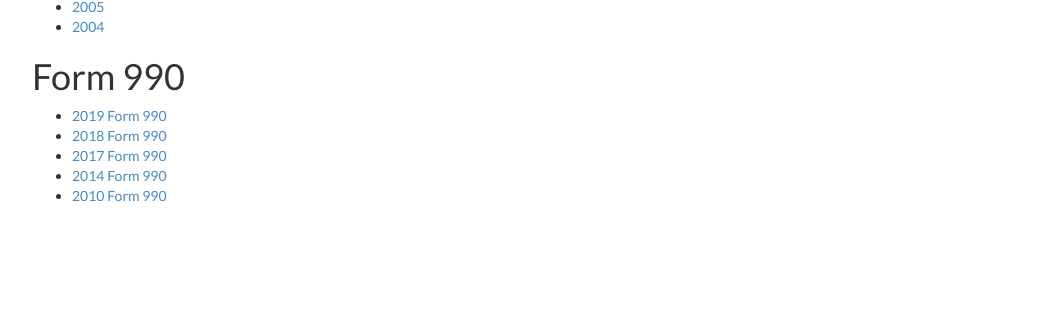
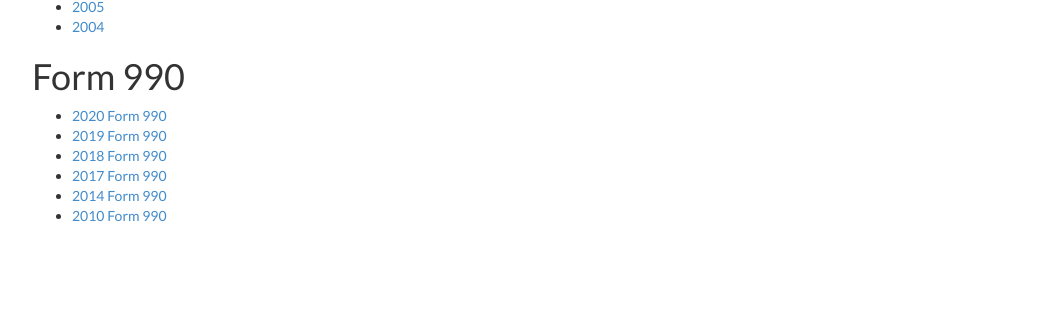
Before and after one commit to friendsofburma/friendsofburma.github.io, a Jekyll site: the page built from _pages/annualreports.html, in a window 1280 px wide. Shown: the part 464-775 px from the top of the page, without its empty margins (111-1168 px from the left). Built offline with Jekyll 4.4.1, drawn with Linux system fonts in a browser that asks for light colours.

Commit message:
2020 Form 990 added.

```diff
--- a/_pages/annualreports.html
+++ b/_pages/annualreports.html
@@ -28,6 +28,7 @@ permalink: /annualreports/
     </ul>
     <h1>Form 990</h1>
     <ul>
+      <li><a href="/static/docs/f990_2020.pdf">2020 Form 990</a></li>
       <li><a href="/static/docs/f990_2019.pdf">2019 Form 990</a></li>
       <li><a href="/static/docs/f990_2018.pdf">2018 Form 990</a></li>
       <li><a href="/static/docs/f990_2017.pdf">2017 Form 990</a></li>
```
Also changed, not shown: 2 other files.
